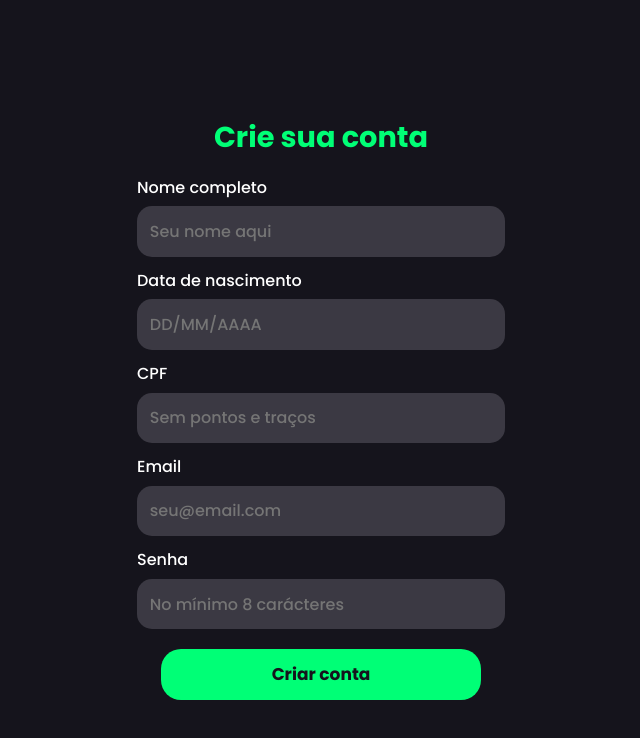
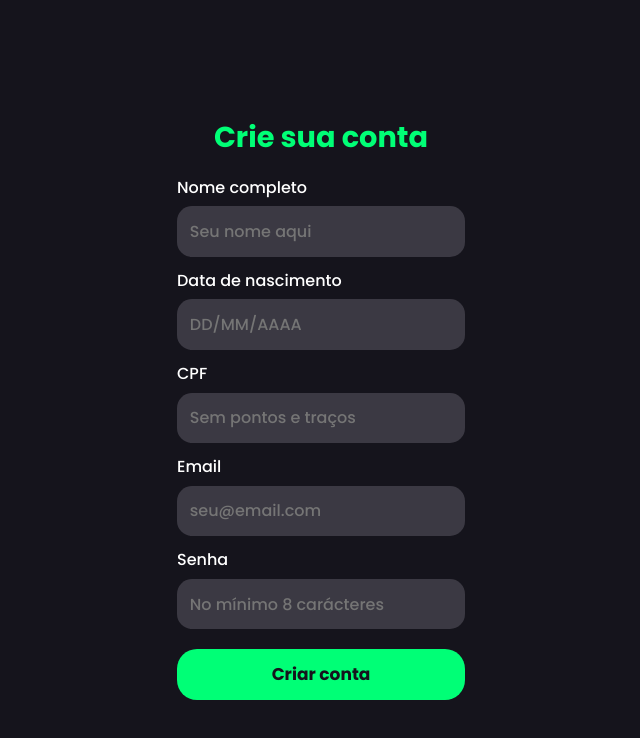
Before and after one commit to lucylima/pix-bank, a website: page html/register.html in a window 1280 px wide. Shown: the whole page, without its empty margins (319-959 px from the left). Drawn offline with Linux system fonts and the light colour scheme.

Commit message:
revisão formulario de registro

```diff
--- a/css/register.css
+++ b/css/register.css
@@ -6,7 +6,6 @@ body {padding: 0; margin: 0; font-family: 'Poppins', sans-serif; background-colo
   --cor-primaria: #00FF76;
   --cor-secundaria: #3B3943;
 }
-
 .container {
     display: flex;
     flex-direction: column;
@@ -20,7 +19,9 @@ body {padding: 0; margin: 0; font-family: 'Poppins', sans-serif; background-colo
   display: flex;
   flex-direction: column;
   align-items: center;
-  width: 25rem;
+  justify-content: center;
+  width: 20rem;
+  padding: 1rem;
 }
 
 .card-register form {
@@ -29,7 +30,7 @@ body {padding: 0; margin: 0; font-family: 'Poppins', sans-serif; background-colo
   justify-content: center;
   align-items: center;
   width: 100%;
-  padding: 1rem;
+
   h3 {
     font-size: 1.8rem;
     color: var(--cor-primaria);
@@ -73,7 +74,7 @@ body {padding: 0; margin: 0; font-family: 'Poppins', sans-serif; background-colo
     align-items: center;
     justify-content: center;
     border: none;
-    width: 20rem;
+    width: 18rem;
     padding: 0.8rem 0.5rem;
     background-color: var(--cor-primaria);
     color: var(--cor-background);
@@ -82,4 +83,9 @@ body {padding: 0; margin: 0; font-family: 'Poppins', sans-serif; background-colo
     font-weight: bold;
     font-size: 17px;
   }
+  button:active {
+    background-color: #15141C;
+    color: var(--cor-primaria);
+    outline: 4px solid var(--cor-primaria);
+  }
 }
```
